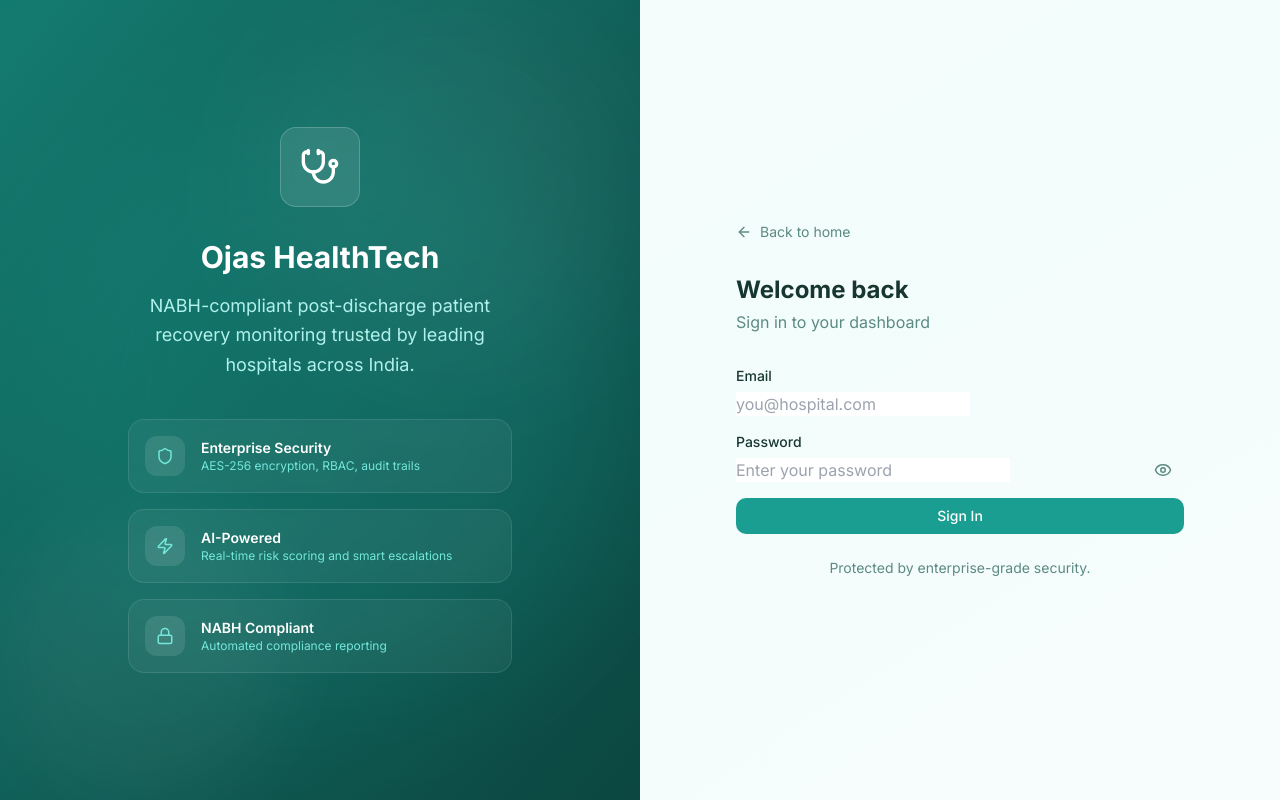
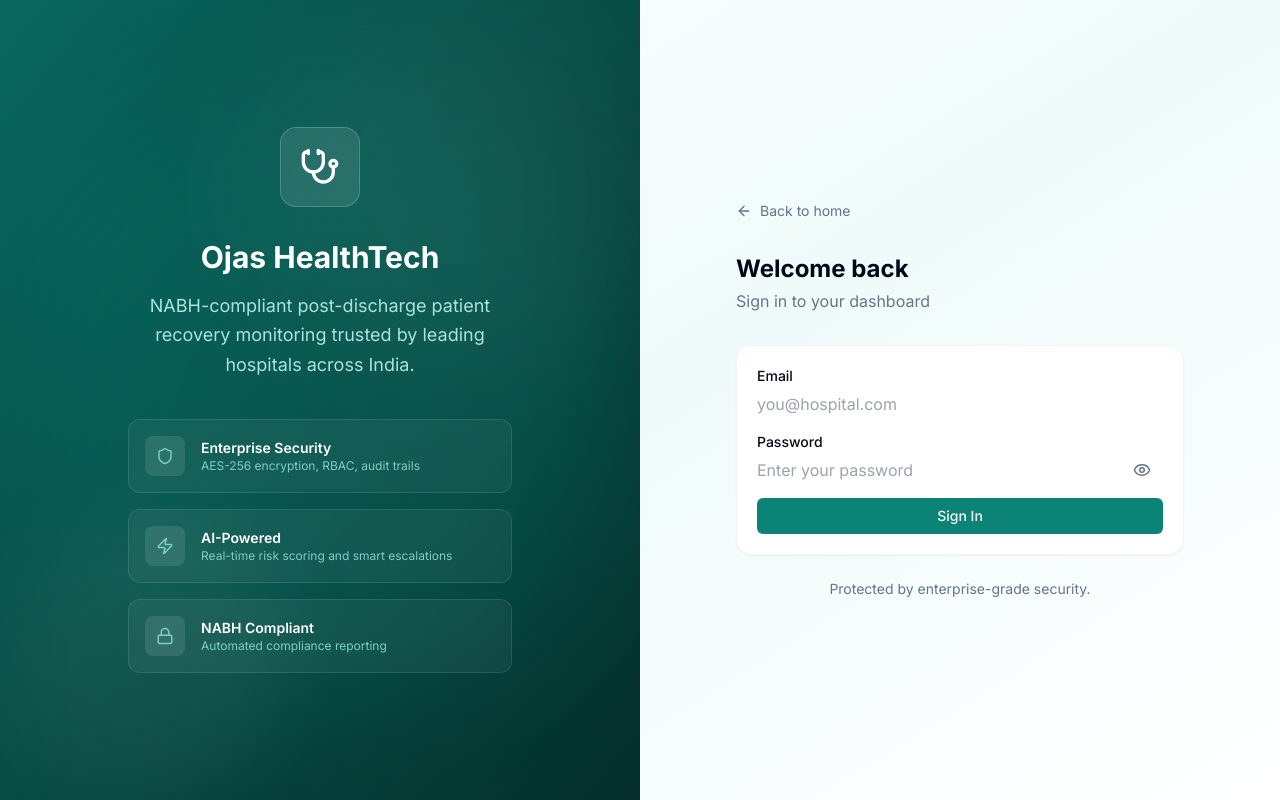
Before and after one commit to shivamim/Ojas-V2, a React (Vite) app in the folder frontend/: page /login in a window 1280 px wide. Built offline with nearby package versions, Linux system fonts and the light colour scheme; no server answers.

Commit message:
Update index.css

```diff
--- a/frontend/src/index.css
+++ b/frontend/src/index.css
@@ -4,188 +4,73 @@
 
 @layer base {
   :root {
-    /* Modern Teal/Emerald Healthcare Theme */
-    --background: 180 50% 98%;
-    --foreground: 170 40% 15%;
+    --background: 0 0% 100%;
+    --foreground: 222.2 84% 4.9%;
+    --card: 0 0% 100%;
+    --card-foreground: 222.2 84% 4.9%;
+    --popover: 0 0% 100%;
+    --popover-foreground: 222.2 84% 4.9%;
+    --primary: 221.2 83.2% 53.3%;
+    --primary-foreground: 210 40% 98%;
+    --secondary: 210 40% 96.1%;
+    --secondary-foreground: 222.2 47.4% 11.2%;
+    --muted: 210 40% 96.1%;
+    --muted-foreground: 215.4 16.3% 46.9%;
+    --accent: 210 40% 96.1%;
+    --accent-foreground: 222.2 47.4% 11.2%;
+    --destructive: 0 84.2% 60.2%;
+    --destructive-foreground: 210 40% 98%;
+    --border: 214.3 31.8% 91.4%;
+    --input: 214.3 31.8% 91.4%;
+    --ring: 221.2 83.2% 53.3%;
+    --radius: 0.5rem;
 
-    --card: 0 0% 100%;
-    --card-foreground: 170 40% 15%;
+    /* Ojas Custom Colors */
+    --ojas-50: 174 60% 96%;
+    --ojas-100: 174 55% 88%;
+    --ojas-200: 174 50% 78%;
+    --ojas-300: 174 45% 65%;
+    --ojas-400: 174 55% 50%;
+    --ojas-500: 174 84% 35%;
+    --ojas-600: 174 84% 28%;
+    --ojas-700: 174 84% 22%;
+    --ojas-800: 174 84% 16%;
+    --ojas-900: 174 84% 10%;
 
-    --popover: 0 0% 100%;
-    --popover-foreground: 170 40% 15%;
+    --success-50: 142 76% 96%;
+    --success-100: 142 71% 88%;
+    --success-500: 142 71% 45%;
+    --success-700: 142 71% 30%;
 
-    /* Primary - Beautiful Teal */
-    --primary: 174 72% 36%;
-    --primary-foreground: 0 0% 100%;
+    --error-50: 0 84% 96%;
+    --error-500: 0 84% 60%;
+    --error-700: 0 84% 45%;
 
-    /* Secondary - Soft Cyan */
-    --secondary: 180 60% 90%;
-    --secondary-foreground: 174 72% 25%;
-
-    /* Muted */
-    --muted: 180 40% 94%;
-    --muted-foreground: 170 20% 45%;
-
-    /* Accent - Warm Coral for CTAs */
-    --accent: 12 85% 58%;
-    --accent-foreground: 0 0% 100%;
-
-    --destructive: 0 84% 60%;
-    --destructive-foreground: 0 0% 100%;
-
-    --border: 180 30% 85%;
-    --input: 180 30% 85%;
-    --ring: 174 72% 36%;
-
-    /* Ojas Brand Colors - Teal Gradient Scale */
-    --ojas-50: 174 70% 97%;
-    --ojas-100: 174 70% 92%;
-    --ojas-200: 174 70% 82%;
-    --ojas-300: 174 70% 68%;
-    --ojas-400: 174 70% 52%;
-    --ojas-500: 174 72% 42%;
-    --ojas-600: 174 72% 36%;
-    --ojas-700: 174 72% 28%;
-    --ojas-800: 174 72% 22%;
-    --ojas-900: 174 72% 16%;
-    --ojas-950: 174 72% 10%;
-
-    /* Success - Emerald Green */
-    --success-50: 150 60% 97%;
-    --success-100: 150 60% 92%;
-    --success-200: 150 60% 82%;
-    --success-300: 150 60% 68%;
-    --success-400: 150 60% 52%;
-    --success-500: 150 60% 42%;
-    --success-600: 150 60% 36%;
-    --success-700: 150 60% 28%;
-    --success-800: 150 60% 22%;
-    --success-900: 150 60% 16%;
-
-    /* Warning - Amber */
-    --warning-50: 38 90% 97%;
-    --warning-100: 38 90% 92%;
-    --warning-200: 38 90% 82%;
-    --warning-300: 38 90% 68%;
-    --warning-400: 38 90% 58%;
-    --warning-500: 38 90% 52%;
-    --warning-600: 38 90% 46%;
-    --warning-700: 38 90% 38%;
-    --warning-800: 38 90% 28%;
-    --warning-900: 38 90% 18%;
-
-    /* Error - Rose Red */
-    --error-50: 350 85% 97%;
-    --error-100: 350 85% 92%;
-    --error-200: 350 85% 82%;
-    --error-300: 350 85% 72%;
-    --error-400: 350 85% 65%;
-    --error-500: 350 85% 58%;
-    --error-600: 350 85% 52%;
-    --error-700: 350 85% 42%;
-    --error-800: 350 85% 32%;
-    --error-900: 350 85% 22%;
-
-    /* Sidebar */
-    --sidebar-background: 174 72% 98%;
-    --sidebar-foreground: 174 72% 20%;
-    --sidebar-primary: 174 72% 36%;
-    --sidebar-primary-foreground: 0 0% 100%;
-    --sidebar-accent: 180 60% 90%;
-    --sidebar-accent-foreground: 174 72% 25%;
-    --sidebar-border: 180 30% 85%;
-    --sidebar-ring: 174 72% 36%;
-
-    --radius: 0.75rem;
+    --warning-50: 38 92% 96%;
+    --warning-500: 38 92% 50%;
+    --warning-700: 38 92% 35%;
   }
 
   .dark {
-    --background: 170 40% 8%;
-    --foreground: 180 30% 95%;
-
-    --card: 170 40% 10%;
-    --card-foreground: 180 30% 95%;
-
-    --popover: 170 40% 10%;
-    --popover-foreground: 180 30% 95%;
-
-    --primary: 174 72% 42%;
-    --primary-foreground: 0 0% 100%;
-
-    --secondary: 180 30% 20%;
-    --secondary-foreground: 180 30% 90%;
-
-    --muted: 170 30% 18%;
-    --muted-foreground: 170 20% 65%;
-
-    --accent: 12 85% 58%;
-    --accent-foreground: 0 0% 100%;
-
-    --destructive: 0 62% 45%;
-    --destructive-foreground: 0 0% 100%;
-
-    --border: 170 30% 22%;
-    --input: 170 30% 22%;
-    --ring: 174 72% 42%;
-
-    /* Ojas Dark Mode */
-    --ojas-50: 174 50% 12%;
-    --ojas-100: 174 55% 16%;
-    --ojas-200: 174 60% 22%;
-    --ojas-300: 174 65% 30%;
-    --ojas-400: 174 68% 38%;
-    --ojas-500: 174 70% 45%;
-    --ojas-600: 174 72% 52%;
-    --ojas-700: 174 72% 60%;
-    --ojas-800: 174 70% 70%;
-    --ojas-900: 174 65% 82%;
-    --ojas-950: 174 60% 92%;
-
-    /* Success Dark */
-    --success-50: 150 50% 12%;
-    --success-100: 150 55% 16%;
-    --success-200: 150 60% 22%;
-    --success-300: 150 60% 30%;
-    --success-400: 150 60% 40%;
-    --success-500: 150 60% 48%;
-    --success-600: 150 60% 56%;
-    --success-700: 150 60% 66%;
-    --success-800: 150 55% 78%;
-    --success-900: 150 50% 88%;
-
-    /* Warning Dark */
-    --warning-50: 38 70% 14%;
-    --warning-100: 38 75% 18%;
-    --warning-200: 38 80% 24%;
-    --warning-300: 38 85% 32%;
-    --warning-400: 38 88% 42%;
-    --warning-500: 38 90% 52%;
-    --warning-600: 38 90% 60%;
-    --warning-700: 38 88% 70%;
-    --warning-800: 38 85% 80%;
-    --warning-900: 38 80% 90%;
-
-    /* Error Dark */
-    --error-50: 350 70% 14%;
-    --error-100: 350 75% 18%;
-    --error-200: 350 78% 24%;
-    --error-300: 350 80% 32%;
-    --error-400: 350 82% 42%;
-    --error-500: 350 85% 52%;
-    --error-600: 350 85% 60%;
-    --error-700: 350 82% 70%;
-    --error-800: 350 80% 80%;
-    --error-900: 350 75% 90%;
-
-    /* Sidebar Dark */
-    --sidebar-background: 170 40% 10%;
-    --sidebar-foreground: 180 30% 90%;
-    --sidebar-primary: 174 72% 42%;
-    --sidebar-primary-foreground: 0 0% 100%;
-    --sidebar-accent: 180 30% 20%;
-    --sidebar-accent-foreground: 180 30% 90%;
-    --sidebar-border: 170 30% 22%;
-    --sidebar-ring: 174 72% 42%;
+    --background: 222.2 84% 4.9%;
+    --foreground: 210 40% 98%;
+    --card: 222.2 84% 4.9%;
+    --card-foreground: 210 40% 98%;
+    --popover: 222.2 84% 4.9%;
+    --popover-foreground: 210 40% 98%;
+    --primary: 217.2 91.2% 59.8%;
+    --primary-foreground: 222.2 47.4% 11.2%;
+    --secondary: 217.2 32.6% 17.5%;
+    --secondary-foreground: 210 40% 98%;
+    --muted: 217.2 32.6% 17.5%;
+    --muted-foreground: 215 20.2% 65.1%;
+    --accent: 217.2 32.6% 17.5%;
+    --accent-foreground: 210 40% 98%;
+    --destructive: 0 62.8% 30.6%;
+    --destructive-foreground: 210 40% 98%;
+    --border: 217.2 32.6% 17.5%;
+    --input: 217.2 32.6% 17.5%;
+    --ring: 212.7 26.8% 83.9%;
   }
 
   * {
@@ -196,139 +81,145 @@
     @apply bg-background text-foreground;
     font-feature-settings: "rlig" 1, "calt" 1;
   }
-}
 
-/* Custom scrollbar */
-@layer utilities {
-  .scrollbar-thin::-webkit-scrollbar {
-    width: 6px;
-    height: 6px;
+  /* ============================================
+     GLOBAL INPUT FOCUS FIX — NO BLACK BORDERS
+     ============================================ */
+  input,
+  textarea,
+  select,
+  button {
+    outline: none !important;
   }
 
-  .scrollbar-thin::-webkit-scrollbar-track {
-    background: hsl(var(--muted));
-    border-radius: 10px;
+  input:focus,
+  textarea:focus,
+  select:focus {
+    @apply border-[hsl(var(--ojas-500))];
+    box-shadow: 0 0 0 3px hsl(var(--ojas-500) / 0.15) !important;
+    transition: all 0.2s ease-out;
   }
 
-  .scrollbar-thin::-webkit-scrollbar-thumb {
-    background: hsl(var(--primary) / 0.5);
-    border-radius: 10px;
+  textarea {
+    @apply border border-slate-200 rounded-xl bg-slate-50 text-slate-800 placeholder-slate-400;
+    transition: all 0.2s ease-out;
+    resize: vertical;
   }
 
-  .scrollbar-thin::-webkit-scrollbar-thumb:hover {
-    background: hsl(var(--primary) / 0.7);
+  textarea:focus {
+    @apply bg-white border-[hsl(var(--ojas-500))];
+    box-shadow: 0 0 0 3px hsl(var(--ojas-500) / 0.15) !important;
+  }
+
+  input[type="password"]:focus,
+  input[type="text"]:focus,
+  input[type="email"]:focus {
+    @apply bg-white;
+  }
+
+  /* Remove ugly browser autofill yellow background */
+  input:-webkit-autofill,
+  input:-webkit-autofill:hover,
+  input:-webkit-autofill:focus,
+  textarea:-webkit-autofill,
+  textarea:-webkit-autofill:hover,
+  textarea:-webkit-autofill:focus {
+    -webkit-box-shadow: 0 0 0px 1000px white inset !important;
+    transition: background-color 5000s ease-in-out 0s;
   }
 }
 
-/* Glass morphism effect */
 @layer components {
-  .glass {
-    @apply backdrop-blur-md bg-white/70 dark:bg-black/40;
+  .card-default {
+    @apply bg-white rounded-2xl p-5 border border-slate-100 shadow-sm;
+    transition: transform 0.3s ease, box-shadow 0.3s ease;
   }
 
-  .glass-card {
-    @apply backdrop-blur-md bg-white/80 dark:bg-gray-900/60 border border-white/20 shadow-lg;
+  .card-default:hover {
+    transform: translateY(-4px);
+    box-shadow: 0 12px 24px rgba(0, 0, 0, 0.08);
   }
 
-  /* Card hover effects */
-  .card-hover {
-    @apply transition-all duration-300 ease-out hover:shadow-xl hover:-translate-y-1 hover:border-primary/30;
+  .skeleton {
+    @apply bg-slate-200 rounded-lg animate-pulse;
   }
 
-  /* Gradient text */
-  .gradient-text {
-    @apply bg-gradient-to-r from-[hsl(var(--ojas-600))] via-[hsl(var(--ojas-500))] to-[hsl(var(--primary))] bg-clip-text text-transparent;
+  .shimmer {
+    @apply relative overflow-hidden bg-slate-200 rounded-xl;
   }
 
-  /* Gradient background */
-  .gradient-bg {
-    @apply bg-gradient-to-br from-[hsl(var(--ojas-50))] via-[hsl(var(--ojas-100))] to-[hsl(var(--secondary))];
+  .shimmer::after {
+    content: '';
+    @apply absolute inset-0 -translate-x-full;
+    background: linear-gradient(90deg, transparent, rgba(255,255,255,0.4), transparent);
+    animation: shimmer 1.5s infinite linear;
   }
 
-  /* Button pulse animation */
-  .btn-pulse {
-    @apply relative overflow-hidden;
+  .btn-primary {
+    @apply bg-[hsl(var(--ojas-600))] hover:bg-[hsl(var(--ojas-700))] text-white font-medium px-5 py-2.5 rounded-xl transition-all duration-200;
   }
 
-  .btn-pulse::after {
-    content: '';
-    @apply absolute inset-0 rounded-md opacity-0 transition-opacity duration-300;
-    background: radial-gradient(circle at center, white 0%, transparent 70%);
+  .btn-primary:active {
+    transform: scale(0.98);
   }
 
-  .btn-pulse:active::after {
-    @apply opacity-30;
+  .btn-secondary {
+    @apply bg-transparent border-2 border-white text-white font-medium px-5 py-2.5 rounded-xl transition-all duration-300;
   }
 
-  /* Shimmer loading effect */
-  .shimmer {
-    @apply relative overflow-hidden;
+  .btn-secondary:hover {
+    @apply bg-white text-[hsl(var(--ojas-700))];
   }
 
-  .shimmer::before {
-    content: '';
-    @apply absolute inset-0 -translate-x-full;
-    background: linear-gradient(
-      90deg,
-      transparent,
-      hsl(var(--primary) / 0.1),
-      transparent
-    );
-    animation: shimmer 2s infinite;
+  .page-container {
+    @apply p-6 max-w-7xl mx-auto;
   }
 
+  .form-input {
+    @apply w-full px-4 py-3 rounded-xl border border-slate-200 bg-slate-50 text-slate-800 placeholder-slate-400 transition-all duration-200 ease-out;
+  }
+
+  .form-input:focus {
+    @apply border-[hsl(var(--ojas-500))] bg-white;
+    box-shadow: 0 0 0 3px hsl(var(--ojas-500) / 0.15);
+  }
+
+  .form-input.error {
+    @apply border-red-400 bg-red-50;
+    animation: shake 0.4s ease-in-out;
+  }
+
+  .form-input.error:focus {
+    box-shadow: 0 0 0 3px rgba(239, 68, 68, 0.15);
+  }
+
+  .form-label {
+    @apply block text-sm font-medium text-slate-700 mb-1.5;
+  }
+
+  .form-error {
+    @apply text-xs text-red-500 mt-1 flex items-center gap-1;
+  }
+}
+
+@layer utilities {
   @keyframes shimmer {
     100% {
       transform: translateX(100%);
     }
   }
 
-  /* Section container with max-width */
-  .section-container {
-    @apply w-full max-w-7xl mx-auto px-4 sm:px-6 lg:px-8;
+  @keyframes shake {
+    0%, 100% { transform: translateX(0); }
+    20%, 60% { transform: translateX(-4px); }
+    40%, 80% { transform: translateX(4px); }
   }
 
-  /* Skeleton loader */
-  .skeleton {
-    @apply animate-pulse bg-gradient-to-r from-muted via-muted-foreground/10 to-muted bg-[length:200%_100%];
-    animation: skeleton-loading 1.5s ease-in-out infinite;
+  .animate-shake {
+    animation: shake 0.4s ease-in-out;
   }
 
-  @keyframes skeleton-loading {
-    0% {
-      background-position: 200% 0;
-    }
-    100% {
-      background-position: -200% 0;
-    }
+  .text-gradient {
+    @apply bg-clip-text text-transparent bg-gradient-to-r from-[hsl(var(--ojas-600))] to-[hsl(var(--ojas-400))];
   }
-
-  /* Fade in animations */
-  .fade-in {
-    @apply animate-in duration-500;
-  }
-
-  .fade-in-up {
-    @apply animate-in slide-in-from-bottom-8 duration-500;
-  }
-
-  .fade-in-down {
-    @apply animate-in slide-in-from-top-8 duration-500;
-  }
-
-  /* Stagger animations for lists */
-  .stagger-animation > * {
-    @apply opacity-0 animate-in fade-in slide-in-from-bottom-4;
-  }
-
-  .stagger-animation > *:nth-child(1) { animation-delay: 100ms; }
-  .stagger-animation > *:nth-child(2) { animation-delay: 200ms; }
-  .stagger-animation > *:nth-child(3) { animation-delay: 300ms; }
-  .stagger-animation > *:nth-child(4) { animation-delay: 400ms; }
-  .stagger-animation > *:nth-child(5) { animation-delay: 500ms; }
-  .stagger-animation > *:nth-child(6) { animation-delay: 600ms; }
-  .stagger-animation > *:nth-child(7) { animation-delay: 700ms; }
-  .stagger-animation > *:nth-child(8) { animation-delay: 800ms; }
-  .stagger-animation > *:nth-child(9) { animation-delay: 900ms; }
-  .stagger-animation > *:nth-child(10) { animation-delay: 1000ms; }
 }
```
